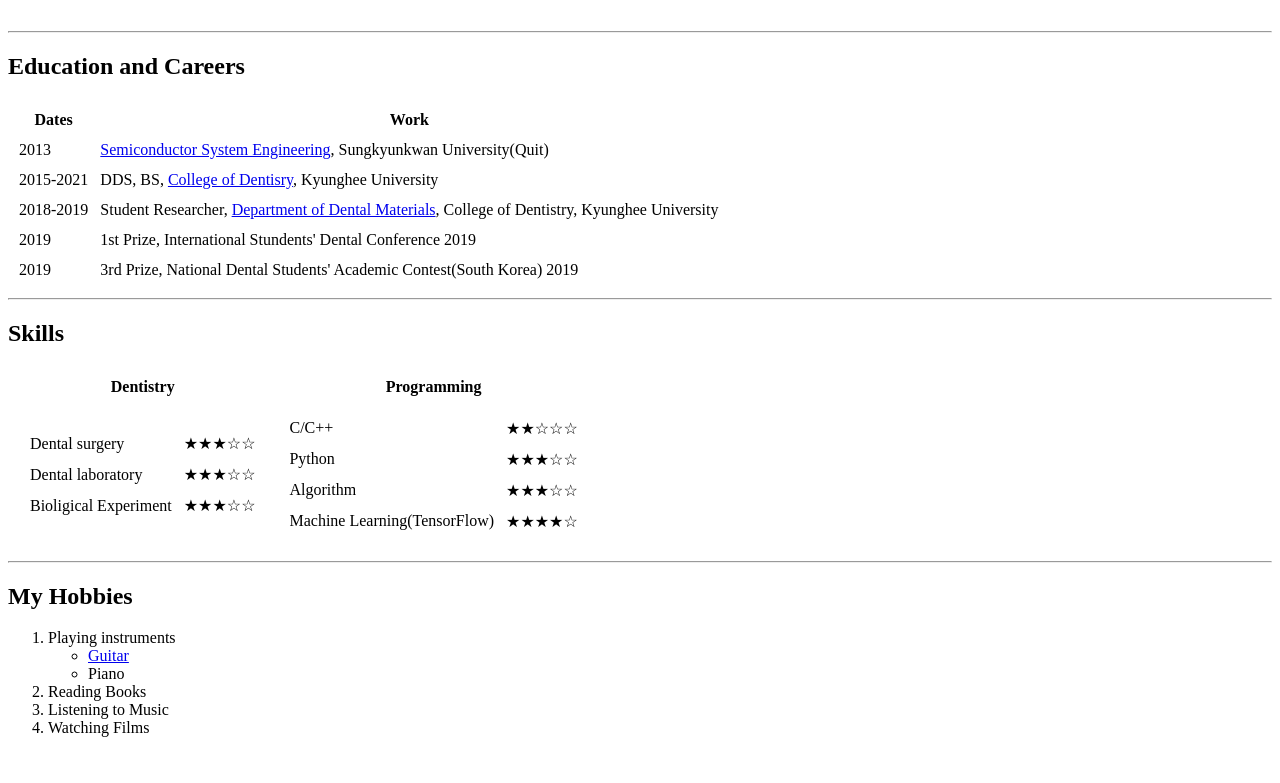
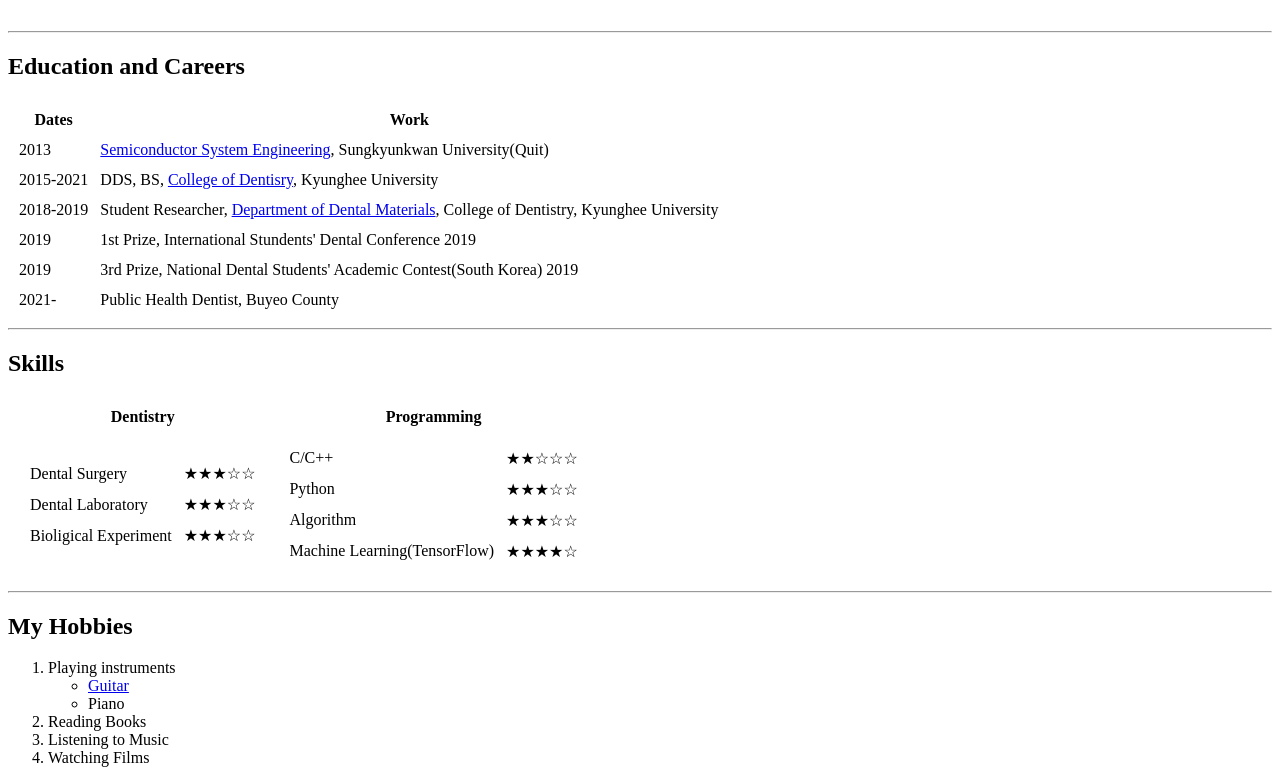
Before and after one commit to peter-Sohn/cv, a plain HTML site: page index.html in a window 1280 px wide. Shown: the part 654-1437 px from the top of the page. Before the commit the page ends 1407 px from the top, so only its background shows below. Drawn offline with Linux system fonts and the light colour scheme.

Commit message:
Update index.html

```diff
--- a/index.html
+++ b/index.html
@@ -47,6 +47,10 @@
         <td>2019</td>
         <td>3rd Prize, National Dental Students' Academic Contest(South Korea) 2019</td>
       </tr>
+      <tr>
+        <td>2021-</td>
+        <td>Public Health Dentist, Buyeo County</td>
+      </tr>
     </tbody>
   </table>
   <hr>
@@ -63,11 +67,11 @@
         <td>
           <table cellspacing="10">
             <tr>
-              <td>Dental surgery</td>
+              <td>Dental Surgery</td>
               <td>★★★☆☆</td>
             </tr>
             <tr>
-              <td>Dental laboratory</td>
+              <td>Dental Laboratory</td>
               <td>★★★☆☆</td>
             </tr>
             <tr>
```
